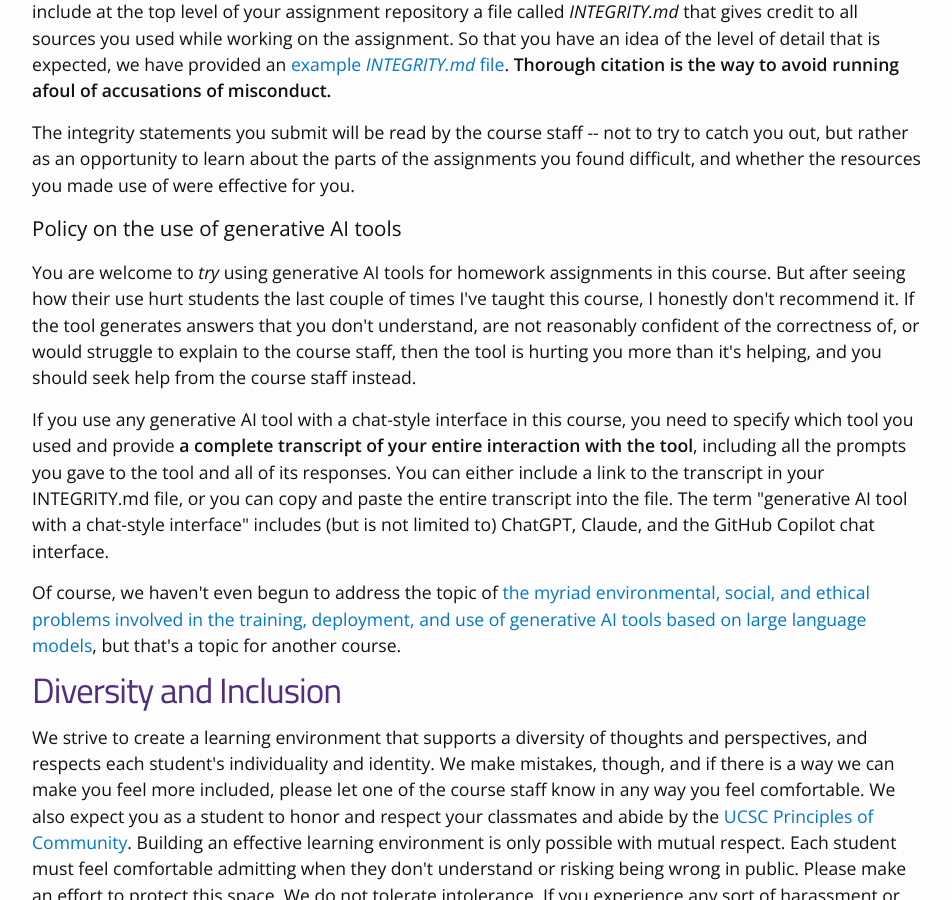
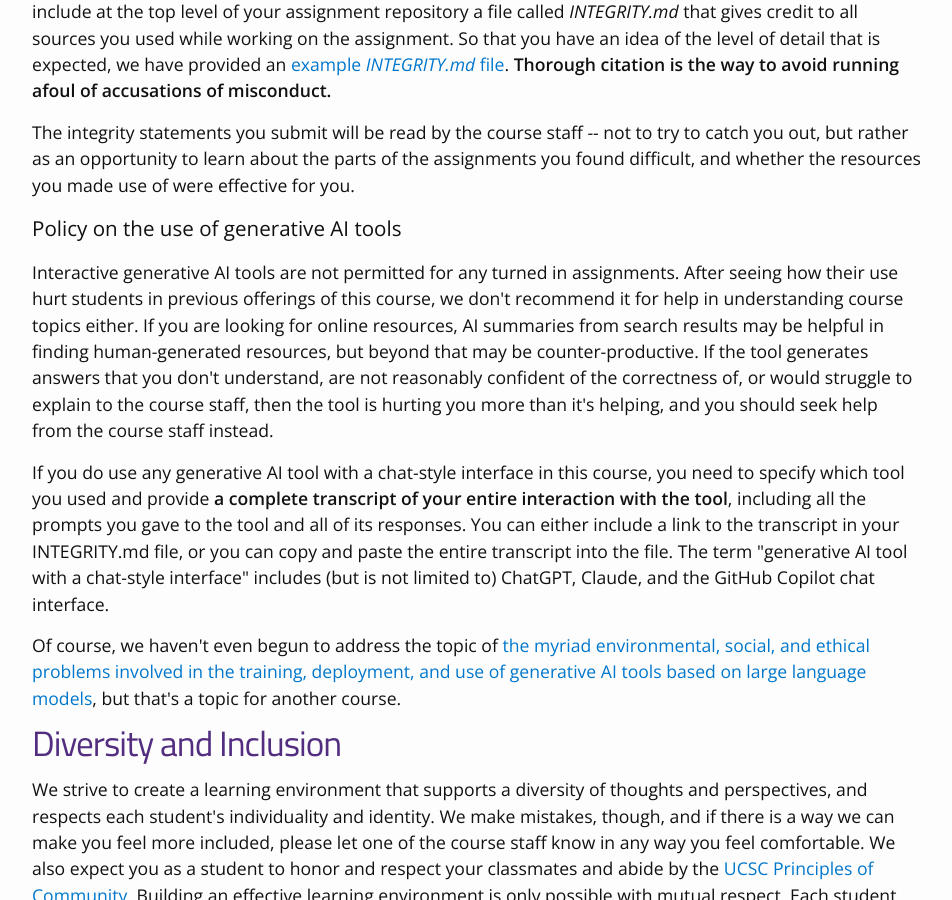
Before and after one commit to UCSC-CSE-114A/spring26, a Jekyll site: the page built from index.md, in a window 1280 px wide and 900 px high, scrolled down 4964 px. Shown: the whole window, without its empty margins (163-1115 px from the left). Built offline with Jekyll 4.4.1, drawn with Linux system fonts in a browser that asks for light colours; nearby versions of some CDN libraries; some of the changed text lies outside the part shown.

Commit message:
AI policy edits

```diff
--- a/_includes/academic_integrity_policy.html
+++ b/_includes/academic_integrity_policy.html
@@ -18,8 +18,27 @@
 <a name="generative_ai_policy"></a>
 <h3>Policy on the use of generative AI tools</h3>
 
-<p>You are welcome to <em>try</em> using generative AI tools for homework assignments in this course.  But after seeing how their use hurt students the last couple of times I've taught this course, I honestly don't recommend it.  If the tool generates answers that you don't understand, are not reasonably confident of the correctness of, or would struggle to explain to the course staff, then the tool is hurting you more than it's helping, and you should seek help from the course staff instead.</p>
+<p>Interactive generative AI tools are not permitted for any turned in
+assignments. After seeing how their use hurt students in previous offerings of
+this course, we don't recommend it for help in understanding course topics
+either. If you are looking for online resources, AI summaries from search
+results may be helpful in finding human-generated resources, but beyond that may
+be counter-productive.  If the tool generates answers that you don't understand,
+are not reasonably confident of the correctness of, or would struggle to explain
+to the course staff, then the tool is hurting you more than it's helping, and
+you should seek help from the course staff instead.</p>
 
-<p>If you use any generative AI tool with a chat-style interface in this course, you need to specify which tool you used and provide <strong>a complete transcript of your entire interaction with the tool</strong>, including all the prompts you gave to the tool and all of its responses.  You can either include a link to the transcript in your INTEGRITY.md file, or you can copy and paste the entire transcript into the file.  The term "generative AI tool with a chat-style interface" includes (but is not limited to) ChatGPT, Claude, and the GitHub Copilot chat interface.</p>
+<p>If you do use any generative AI tool with a chat-style interface in this
+course, you need to specify which tool you used and provide <strong>a complete
+transcript of your entire interaction with the tool</strong>, including all the
+prompts you gave to the tool and all of its responses.  You can either include a
+link to the transcript in your INTEGRITY.md file, or you can copy and paste the
+entire transcript into the file.  The term "generative AI tool with a chat-style
+interface" includes (but is not limited to) ChatGPT, Claude, and the GitHub
+Copilot chat interface.</p>
 
-<p>Of course, we haven't even begun to address the topic of <a href="https://dl.acm.org/doi/10.1145/3442188.3445922">the myriad environmental, social, and ethical problems involved in the training, deployment, and use of generative AI tools based on large language models</a>, but that's a topic for another course.</p>
+<p>Of course, we haven't even begun to address the topic of <a
+href="https://dl.acm.org/doi/10.1145/3442188.3445922">the myriad environmental,
+social, and ethical problems involved in the training, deployment, and use of
+generative AI tools based on large language models</a>, but that's a topic for
+another course.</p>
```
Also changed, not shown: index.md (+1 -1 lines).
